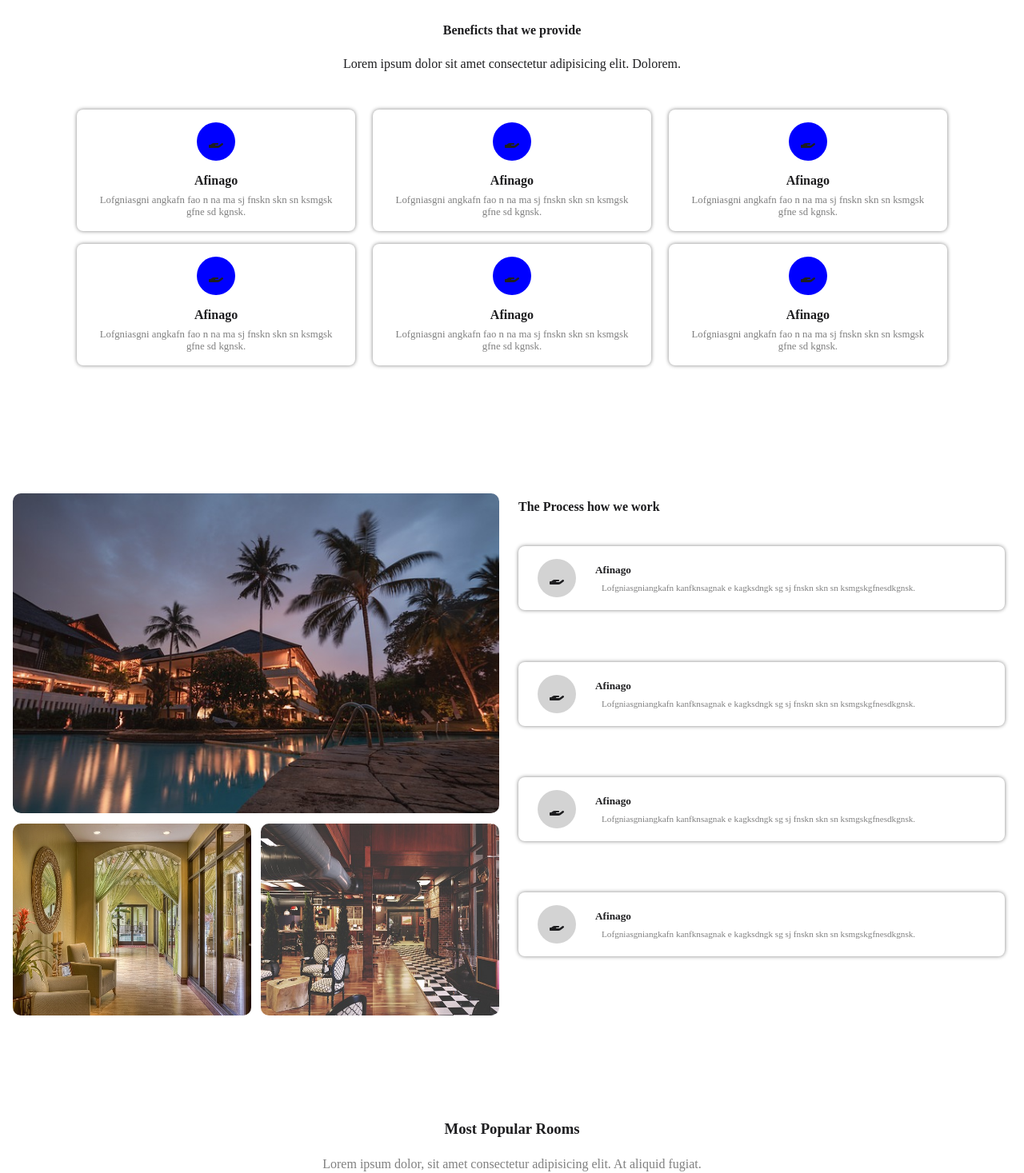
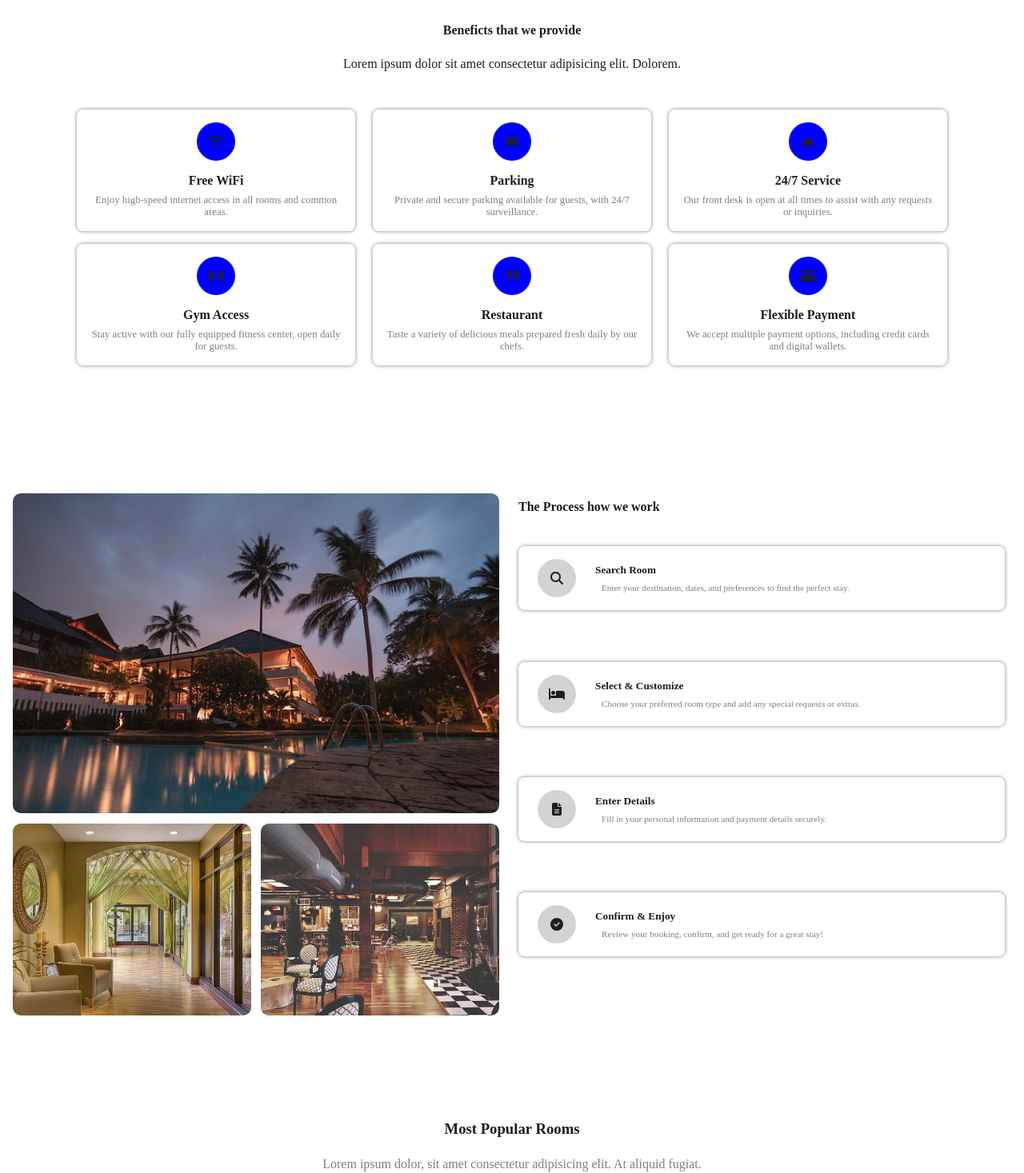
Before and after one commit to Animator55/HotelLanding, a React (Vite) app: page / in a window 1280 px wide. Shown: the part 784-2251 px from the top of the page at 80% size. Built offline with nearby package versions, Linux system fonts and the light colour scheme.

Commit message:
added better list texts and icons

```diff
--- a/src/components/Beneficts.tsx
+++ b/src/components/Beneficts.tsx
@@ -1,17 +1,18 @@
-import { faHandHolding, IconDefinition } from "@fortawesome/free-solid-svg-icons"
+import { faCar, faConciergeBell, faCreditCard, faDumbbell, faHandHolding, faUtensils, faWifi, IconDefinition } from "@fortawesome/free-solid-svg-icons"
 import { FontAwesomeIcon } from "@fortawesome/react-fontawesome"
 
 import "../assets/beneficts.css"
 
 export default function Beneficts() {
-    const benefictsList: { title: string, description: string, icon: IconDefinition }[] = [
-        { title: "Afinago", description: "Lofgniasgni angkafn fao n na ma sj fnskn skn sn ksmgsk gfne sd kgnsk.", icon: faHandHolding },
-        { title: "Afinago", description: "Lofgniasgni angkafn fao n na ma sj fnskn skn sn ksmgsk gfne sd kgnsk.", icon: faHandHolding },
-        { title: "Afinago", description: "Lofgniasgni angkafn fao n na ma sj fnskn skn sn ksmgsk gfne sd kgnsk.", icon: faHandHolding },
-        { title: "Afinago", description: "Lofgniasgni angkafn fao n na ma sj fnskn skn sn ksmgsk gfne sd kgnsk.", icon: faHandHolding },
-        { title: "Afinago", description: "Lofgniasgni angkafn fao n na ma sj fnskn skn sn ksmgsk gfne sd kgnsk.", icon: faHandHolding },
-        { title: "Afinago", description: "Lofgniasgni angkafn fao n na ma sj fnskn skn sn ksmgsk gfne sd kgnsk.", icon: faHandHolding },
-    ]
+    const benefictsList: { title: string, description: string, icon: IconDefinition }[] =  [
+        { title: "Free WiFi", description: "Enjoy high-speed internet access in all rooms and common areas.", icon: faWifi },
+        { title: "Parking", description: "Private and secure parking available for guests, with 24/7 surveillance.", icon: faCar },
+        { title: "24/7 Service", description: "Our front desk is open at all times to assist with any requests or inquiries.", icon: faConciergeBell },
+        { title: "Gym Access", description: "Stay active with our fully equipped fitness center, open daily for guests.", icon: faDumbbell },
+        { title: "Restaurant", description: "Taste a variety of delicious meals prepared fresh daily by our chefs.", icon: faUtensils },
+        { title: "Flexible Payment", description: "We accept multiple payment options, including credit cards and digital wallets.", icon: faCreditCard }
+      ]
+
 
     return <section className="block beneficts-block" id="Beneficts">
         <h4>Beneficts that we provide</h4>
--- a/src/components/Process.tsx
+++ b/src/components/Process.tsx
@@ -1,4 +1,4 @@
-import { faHandHolding, IconDefinition } from "@fortawesome/free-solid-svg-icons"
+import { faBed, faCheckCircle, faFileAlt, faHandHolding, faSearch, IconDefinition } from "@fortawesome/free-solid-svg-icons"
 import { FontAwesomeIcon } from "@fortawesome/react-fontawesome"
 
 import img1 from "../assets/images/outside.jpg"
@@ -8,17 +8,23 @@ import "../assets/process.css"
 
 export default function Process() {
     const processList: { title: string, description: string, icon: IconDefinition }[] = [
-        { title: "Afinago", description: "Lofgniasgniangkafn kanfknsagnak e kagksdngk sg sj fnskn skn sn ksmgskgfnesdkgnsk.", icon: faHandHolding },
-        { title: "Afinago", description: "Lofgniasgniangkafn kanfknsagnak e kagksdngk sg sj fnskn skn sn ksmgskgfnesdkgnsk.", icon: faHandHolding },
-        { title: "Afinago", description: "Lofgniasgniangkafn kanfknsagnak e kagksdngk sg sj fnskn skn sn ksmgskgfnesdkgnsk.", icon: faHandHolding },
-        { title: "Afinago", description: "Lofgniasgniangkafn kanfknsagnak e kagksdngk sg sj fnskn skn sn ksmgskgfnesdkgnsk.", icon: faHandHolding },
-    ]
+        { title: "Search Room", description: "Enter your destination, dates, and preferences to find the perfect stay.", icon: faSearch },
+        { title: "Select & Customize", description: "Choose your preferred room type and add any special requests or extras.", icon: faBed },
+        { title: "Enter Details", description: "Fill in your personal information and payment details securely.", icon: faFileAlt },
+        { title: "Confirm & Enjoy", description: "Review your booking, confirm, and get ready for a great stay!", icon: faCheckCircle }
+      ]
 
     return <section className="process-block" id="Process">
         <div>
-            <img className="image-process" src={img1}></img>
-            <img className="image-process" src={img2}></img>
-            <img className="image-process" src={img3}></img>
+            <div className="image-process">
+                <img src={img1}></img>
+            </div>
+            <div className="image-process">
+                <img src={img2}></img>
+            </div>
+            <div className="image-process" >
+                <img src={img3} ></img>
+            </div>
         </div>
         <div>
             <h4>The Process how we work</h4>
```
